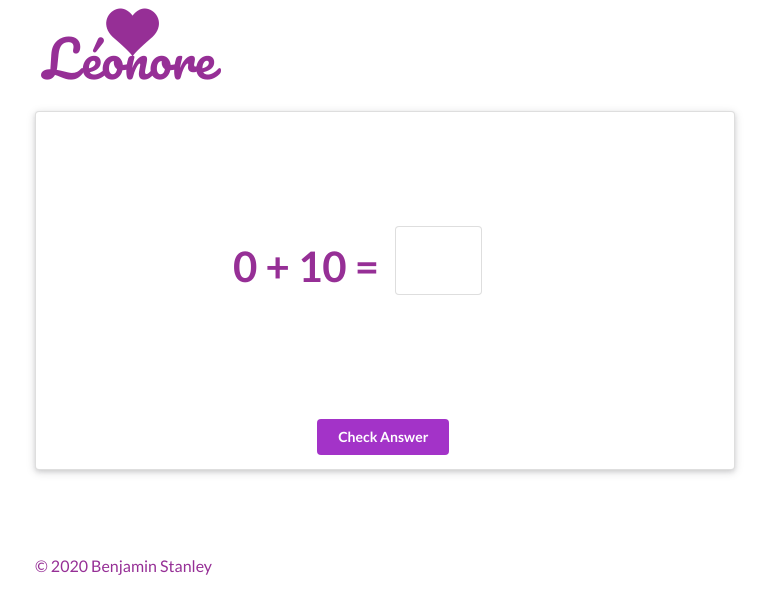
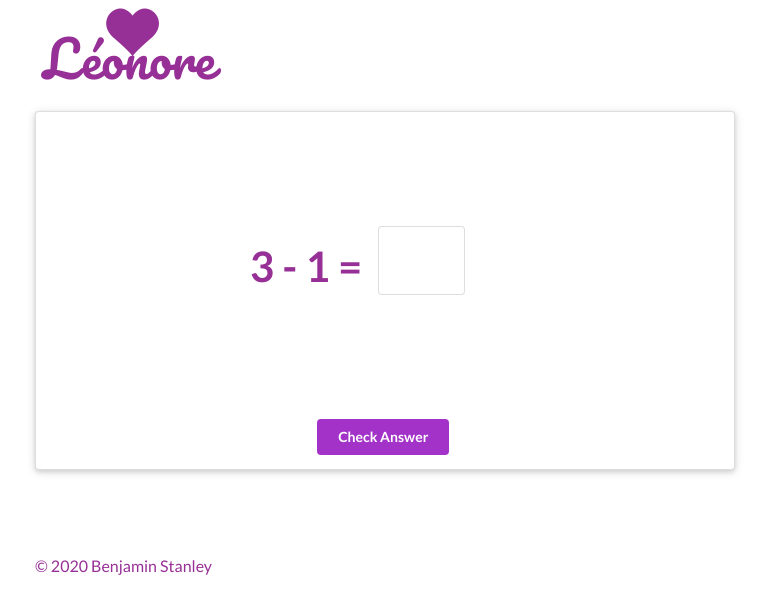
Before and after one commit to benjamistan/leonore, a React (Create React App) app: page / in a window 1280 px wide. Shown: the top 614 px of the page, without its empty margins (255-1024 px from the left). Built offline with nearby package versions, Linux system fonts and the light colour scheme.

Commit message:
feat: made single sum view

```diff
--- a/src/App.js
+++ b/src/App.js
@@ -1,13 +1,14 @@
 import Header from './components/Header';
 import Footer from './components/Footer';
-import Sum from './components/Sum';
+//import Sum from './components/Sum';
+import SubtractSum from './components/SubtractSum';
 
 function App() {
 	return (
 		<div className='ui raised padded text container'>
 			<div>
 				<Header />
-				<Sum />
+				<SubtractSum />
 				<Footer />
 			</div>
 		</div>
--- /dev/null
+++ b/src/components/SubtractSum.js
@@ -0,0 +1,74 @@
+import React, { useState } from 'react';
+import generateSubtractionSum from '../helpers/generateSubtractionSum';
+import correct from '../assets/correct.png';
+import incorrect from '../assets/incorrect.png';
+import not_set from '../assets/not_set.png';
+
+function SubtractSum() {
+	const [sum, setSum] = useState(generateSubtractionSum());
+	const [isAnswerCorrect, setIsAnswerCorrect] = useState({
+		image: not_set,
+	});
+	const [userAnswer, setUserAnswer] = useState('');
+
+	const onUserInputChange = (e) => {
+		setUserAnswer(e.target.value);
+	};
+
+	const onSubmit = (e) => {
+		e.preventDefault();
+
+		userAnswer === sum.answer.toString()
+			? setIsAnswerCorrect({ image: correct })
+			: setIsAnswerCorrect({ image: incorrect });
+	};
+
+	const nextSum = (e) => {
+		e.preventDefault();
+		setSum();
+		setIsAnswerCorrect({ image: not_set });
+		setUserAnswer('');
+	};
+
+	return (
+		<div className='ui raised center aligned segment'>
+			<form onSubmit={onSubmit}>
+				<div className='main'>
+					<span className='sum'>
+						{sum.firstNumber} - {sum.secondNumber} = &nbsp;
+					</span>
+					<span className='ui input'>
+						<input
+							className='answer'
+							type='text'
+							value={userAnswer}
+							onChange={onUserInputChange}
+						/>
+					</span>
+					<span>
+						<img
+							className='answer_img'
+							src={isAnswerCorrect.image}
+							alt=' is this correct?'
+						/>
+					</span>
+				</div>
+				<div>
+					<br />
+					<button type='submit' className='ui purple button'>
+						Check Answer
+					</button>
+					{isAnswerCorrect.image === correct ? (
+						<button className='ui purple button' onClick={nextSum}>
+							Next
+						</button>
+					) : (
+						''
+					)}
+				</div>
+			</form>
+		</div>
+	);
+}
+
+export default SubtractSum;
--- /dev/null
+++ b/src/helpers/generateSubtractionSum.js
@@ -0,0 +1,23 @@
+function generateSubtractionSum() {
+	// generate two random numbers
+	const sum = {
+		firstNumber: Math.floor(Math.random() * (10 - 0 + 1) + 0),
+		secondNumber: Math.floor(Math.random() * (10 - 0 + 1) + 0),
+		answer: null,
+	};
+
+	// make sure the first of the two is higher
+	if (sum.firstNumber < sum.secondNumber) {
+		const swapStage = sum.firstNumber;
+		sum.firstNumber = sum.secondNumber;
+		sum.secondNumber = swapStage;
+	}
+
+	// update the answer
+	sum.answer = sum.firstNumber - sum.secondNumber;
+
+	// return an object with the first number, second number and answer
+	return sum;
+}
+
+export default generateSubtractionSum;
```
Also changed, not shown: 1 other file (tests, documents, lock files or other folders).
